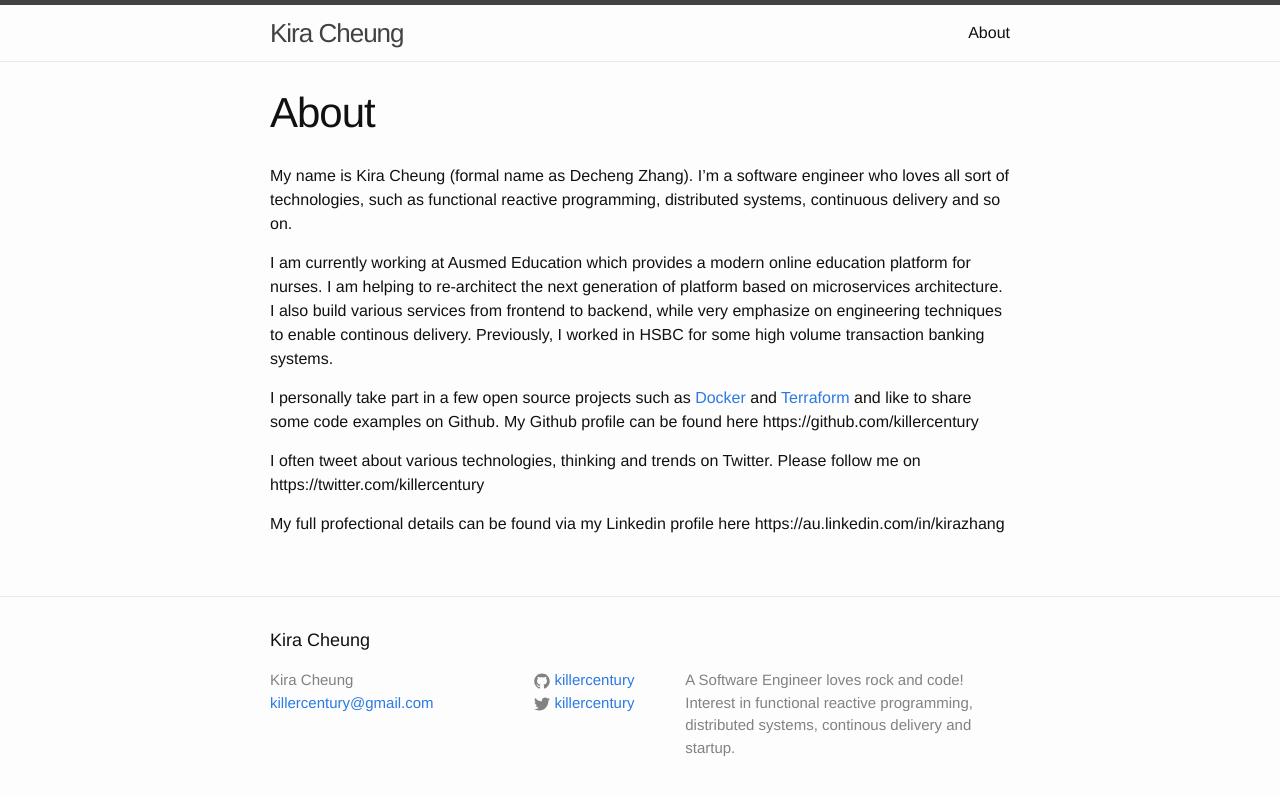
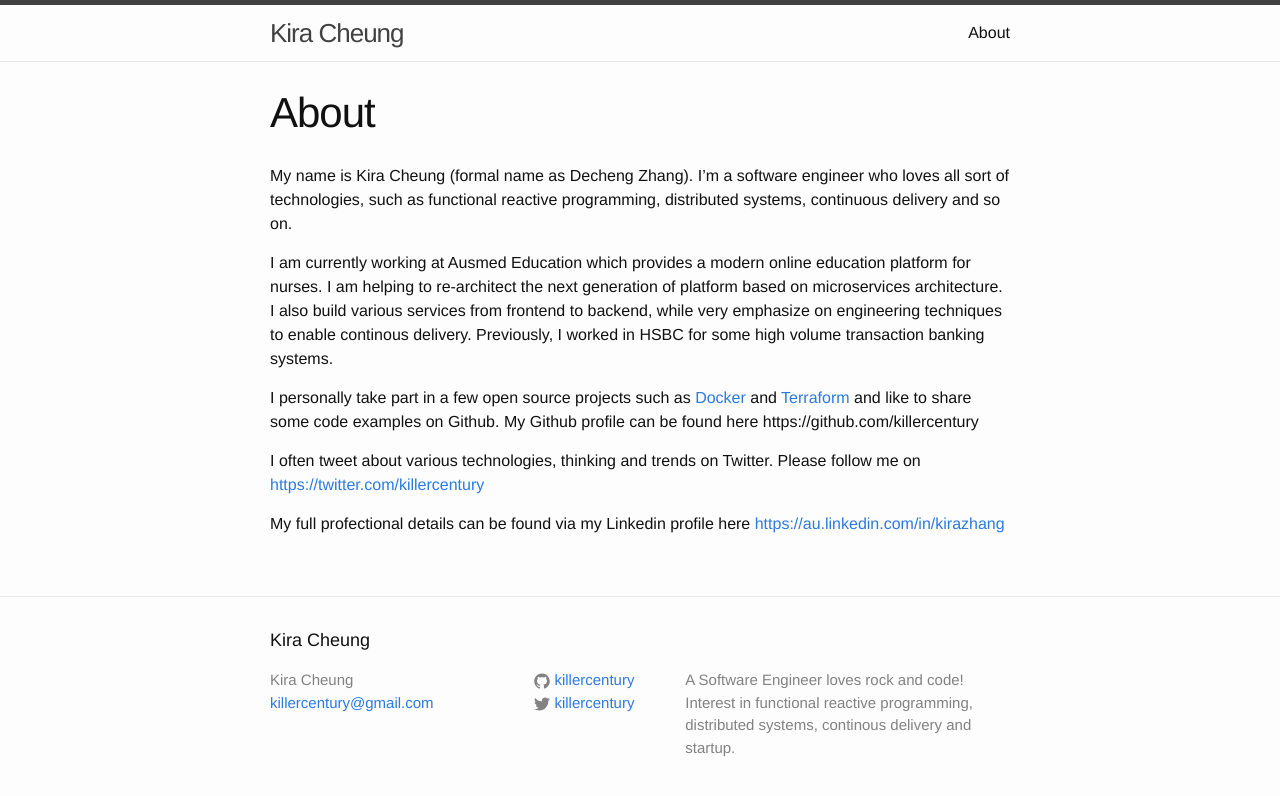
Before and after one commit to killercentury/killercentury.github.io, a Jekyll site: the page built from about.md, in a window 1280 px wide. Shown: the top 796 px of the page. Built offline with Jekyll 4.4.1, drawn with Linux system fonts in a browser that asks for light colours.

```diff
--- a/about.md
+++ b/about.md
@@ -10,6 +10,6 @@ I am currently working at Ausmed Education which provides a modern online educat
 
 I personally take part in a few open source projects such as [Docker](https://github.com/docker/docker) and [Terraform](https://github.com/hashicorp/terraform) and like to share some code examples on Github. My Github profile can be found here https://github.com/killercentury
 
-I often tweet about various technologies, thinking and trends on Twitter. Please follow me on https://twitter.com/killercentury
+I often tweet about various technologies, thinking and trends on Twitter. Please follow me on <https://twitter.com/killercentury>
 
-My full profectional details can be found via my Linkedin profile here https://au.linkedin.com/in/kirazhang
+My full profectional details can be found via my Linkedin profile here <https://au.linkedin.com/in/kirazhang>
```
